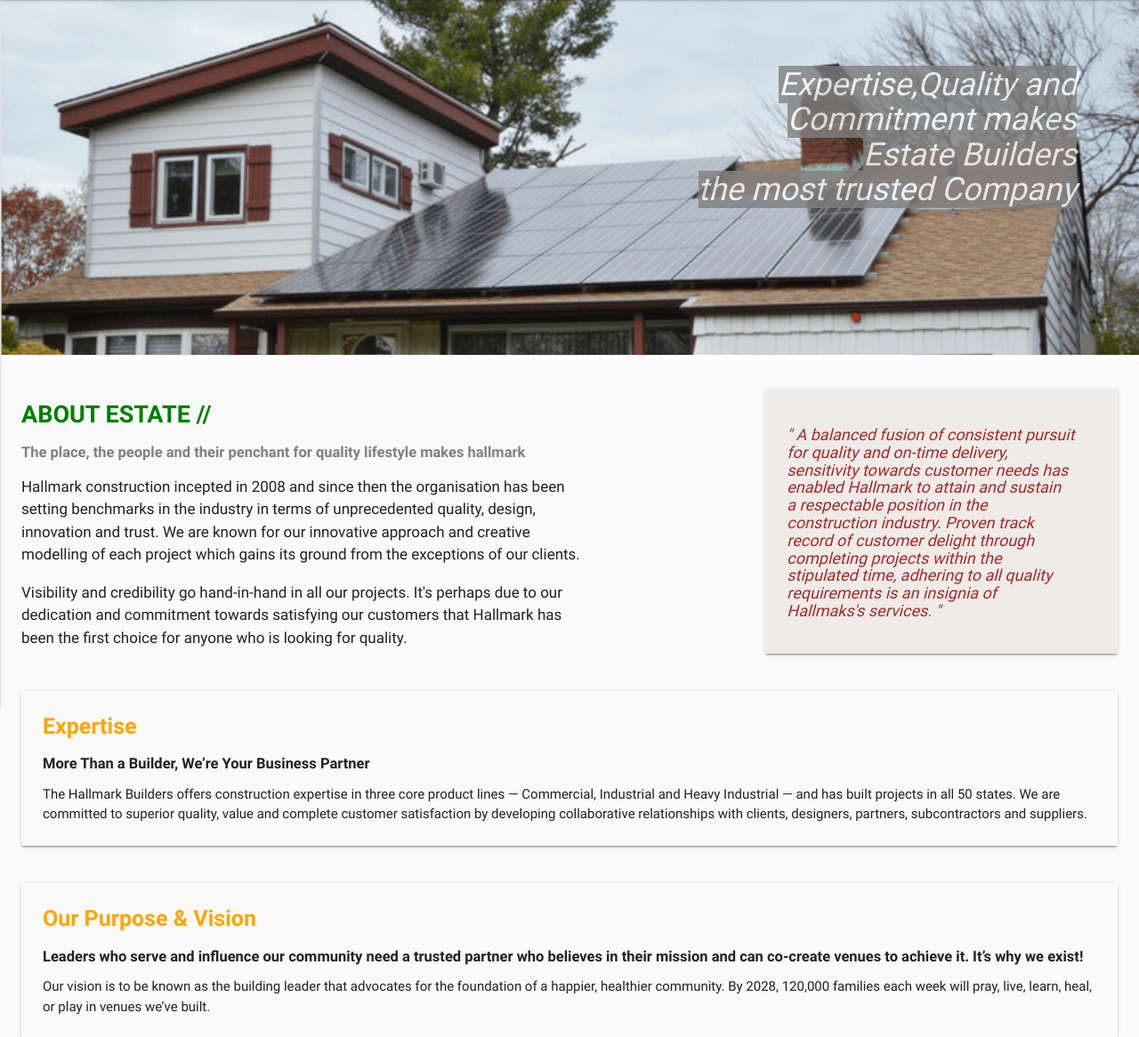
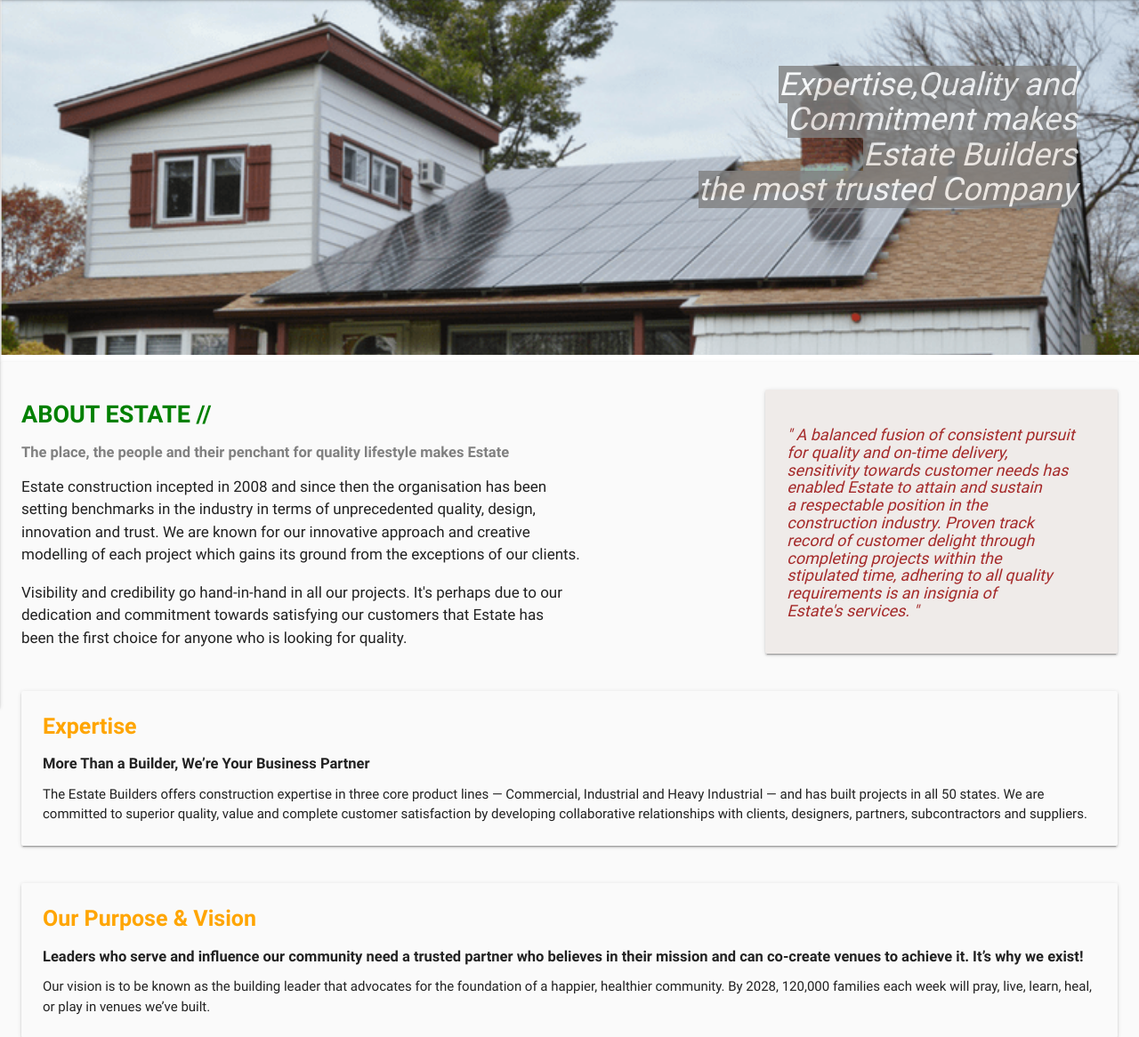
Before and after one commit to pawanacharya1979/naveensir, a Django app: a page that uses restate/templates/restate/base.html in a window 1280 px wide. Shown: the part 65-1231 px from the top of the page at 89% size. Run offline with Django 3.2, Linux system fonts and the light colour scheme; some libraries are stand-ins or nearby versions.

Commit message:
Adding changes on about page

```diff
--- a/restate/templates/restate/aboutestate.html
+++ b/restate/templates/restate/aboutestate.html
@@ -46,7 +46,7 @@
     left: auto;
     right: auto;
 }
-.row .col.s3 {
+div.row .col.s3 {
     width: 100%;
     margin-left: auto;
     left: auto;
@@ -75,13 +75,13 @@
 
             <div class="col s8">
                 <h3 style="color:green;"><b>ABOUT ESTATE //</b></h3>
-                <h4 style="color:grey;"><b>The place, the people and their penchant for quality lifestyle makes hallmark</b></h4>
-<p style="font-size:17px;">Hallmark construction incepted in 2008 and since then the organisation has been <br>setting benchmarks in the industry in terms of unprecedented quality, design,<br> innovation and trust. We are known for our innovative approach and creative <br>modelling of each project which gains its ground from the exceptions of our clients.</p>
-                <p style="font-size:17px;">Visibility and credibility go hand-in-hand in all our projects. It's perhaps due to our<br> dedication and commitment towards satisfying our customers that Hallmark has<br> been the first choice for anyone who is looking for quality.</p>
+                <h4 style="color:grey;"><b>The place, the people and their penchant for quality lifestyle makes Estate</b></h4>
+<p style="font-size:17px;">Estate construction incepted in 2008 and since then the organisation has been <br>setting benchmarks in the industry in terms of unprecedented quality, design,<br> innovation and trust. We are known for our innovative approach and creative <br>modelling of each project which gains its ground from the exceptions of our clients.</p>
+                <p style="font-size:17px;">Visibility and credibility go hand-in-hand in all our projects. It's perhaps due to our<br> dedication and commitment towards satisfying our customers that Estate has<br> been the first choice for anyone who is looking for quality.</p>
             </div>
 <div class="col s4">
      <div class="card-panel brown lighten-5 z-depth-1">
-<h4 style="font-size:18px;font-style:italic; color:brown;">" A balanced fusion of consistent pursuit<br> for quality and on-time delivery,<br> sensitivity towards customer needs has<br> enabled Hallmark to attain and sustain<br> a respectable position in the<br> construction industry. Proven track<br> record of customer delight through<br> completing projects within the<br> stipulated time, adhering to all quality<br> requirements is an insignia of<br> Hallmaks's services. "
+<h4 style="font-size:18px;font-style:italic; color:brown;">" A balanced fusion of consistent pursuit<br> for quality and on-time delivery,<br> sensitivity towards customer needs has<br> enabled Estate to attain and sustain<br> a respectable position in the<br> construction industry. Proven track<br> record of customer delight through<br> completing projects within the<br> stipulated time, adhering to all quality<br> requirements is an insignia of<br> Estate's services. "
 </h4> </div></div>
 
           </div>
@@ -92,7 +92,7 @@
         <div class="card-content">
             <span class="card-title" style="font-size:25px;color:orange;"><b>Expertise</b></span>
             <h4><b>More Than a Builder, We’re Your Business Partner</b></h4>
-            <p>The Hallmark Builders offers construction expertise in three core product lines — Commercial, Industrial and Heavy Industrial — and has built projects in all 50 states. We are committed to superior quality, value and complete customer satisfaction by developing collaborative relationships with clients, designers, partners, subcontractors and suppliers.</p>
+            <p>The Estate Builders offers construction expertise in three core product lines — Commercial, Industrial and Heavy Industrial — and has built projects in all 50 states. We are committed to superior quality, value and complete customer satisfaction by developing collaborative relationships with clients, designers, partners, subcontractors and suppliers.</p>
         </div>
       </div></div></div>
 
@@ -124,7 +124,7 @@
          <center>
               <img src="{% static "images/logo1.PNG" %}" alt="" >
              <span class="card-title" style="font-size:20px;color:orange;"><b>TRANSPARENCY</b></span>
-         </center>      <p>Hallamark Builders is a company which stands by its name for Clear Title Deeds, Quality Construction and Time Schedule. All projects are approved by the respective authority for construction depending upon the project location.</p>
+         </center>      <p>Estate Builders is a company which stands by its name for Clear Title Deeds, Quality Construction and Time Schedule. All projects are approved by the respective authority for construction depending upon the project location.</p>
         </div>
       </div></div>
              <div class="col s3">
--- a/restate/templates/restate/base.html
+++ b/restate/templates/restate/base.html
@@ -240,6 +240,21 @@ $(document).ready(function() {
 function removeOverlay() {
   $('div[id^=sidenav-overlay]').remove();
 }
-
+$(document).ready(function(){
+  $('.carousel').carousel(
+  {
+    dist: 0,
+    padding: 0,
+    fullWidth: true,
+    indicators: true,
+    duration: 100,
+  }
+  );
+});
+  autoplay()
+function autoplay() {
+    $('.carousel').carousel('next');
+    setTimeout(autoplay, 4500);
+}
  </script>
 </html>
--- a/restate/templates/restate/nricorner.html
+++ b/restate/templates/restate/nricorner.html
@@ -30,13 +30,13 @@
           <div class="row halign-wrapper">
 
             <div class="col s8">
-<p>Hallmark Builders has been building perceptive life spaces since 2008. So far, we have undertaken 12 residential projects spanning over 3 million sq ft of developed space in Hyderabad, India. This includes budget & luxury apartments, villas and commercial spaces.
+<p>Estate Builders has been building perceptive life spaces since 2008. So far, we have undertaken 12 residential projects spanning over 3 million sq ft of developed space in Hyderabad, India. This includes budget & luxury apartments, villas and commercial spaces.
 <br><br>
 All the projects are built using our exclusive design concept and with great attention to detail. Timely completion has always been the priority of our dedicated team of experts to help our NRI clients with all real-estate related know-how and procedures.
 <br><br>
-Hallmark has been digging out gems in construction one after the other. The Latest jewel in the crown is ‘Vicinia’ that has catapulted Hallmark into a bigger league.
+Estate has been digging out gems in construction one after the other. The Latest jewel in the crown is ‘Vicinia’ that has catapulted Estate into a bigger league.
 <br><br>
-Hallmark is gearing up to construct 5 million sq.ft. of mixed use spaces as well as villas projects by the year 2020.
+Estate is gearing up to construct 5 million sq.ft. of mixed use spaces as well as villas projects by the year 2020.
 <br><br>
 Help us with your requirement and we will certainly get back to you with the best solution.</p>
             </div>
```
Also changed, not shown: restate/templates/restate/about.html (+12 -1 lines).
